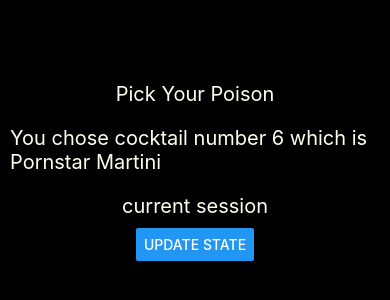
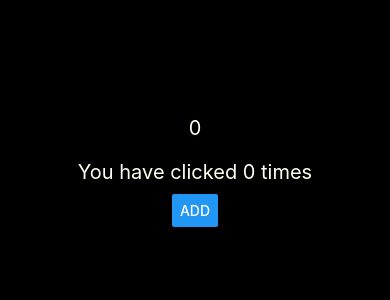
Before and after one commit to michellelally/first-react-app, a React Native app: screen / in a window 390 px wide. Shown: the part 256-556 px from the top of the page. Built offline with nearby package versions, Linux system fonts and the light colour scheme.

Commit message:
clicking button excercise complete

```diff
--- a/App.js
+++ b/App.js
@@ -13,24 +13,20 @@ import {
 const App = () => {
 
   // for dynamically changing text
-  const[name, setName] = useState('Pick Your Poison')
+  const[number, setNumber] = useState(0)
 
-  const[cocktail , setCocktail] = useState({ number: 6, title: 'Pornstar Martini'})
+  const[message , setMessage] = useState('You have clicked {number} times')
 
-  const[current, setCurrent] = useState(true)
 
   const onClickHandler = () => {
-    setName("Michelle")
-    setCocktail({number:7, title:'Espresso Martini'})
-    setCurrent(false)
+      setNumber(number + 1)
   }
 
   return (
     <View style={styles.body}>
-      <Text style={styles.text}>{name}</Text>
-      <Text style={styles.text}>You chose cocktail number {cocktail.number} which is {cocktail.title}</Text>
-      <Text style={styles.text}>{current ? 'current session' : 'next session'}</Text>
-      <Button title='Update State' onPress={onClickHandler}></Button>
+      <Text style={styles.text}>{number}</Text>
+  <Text style={styles.text}>You have clicked {number} times</Text>
+      <Button title='Add' onPress={onClickHandler}></Button>
     </View>
   );
 };
```
